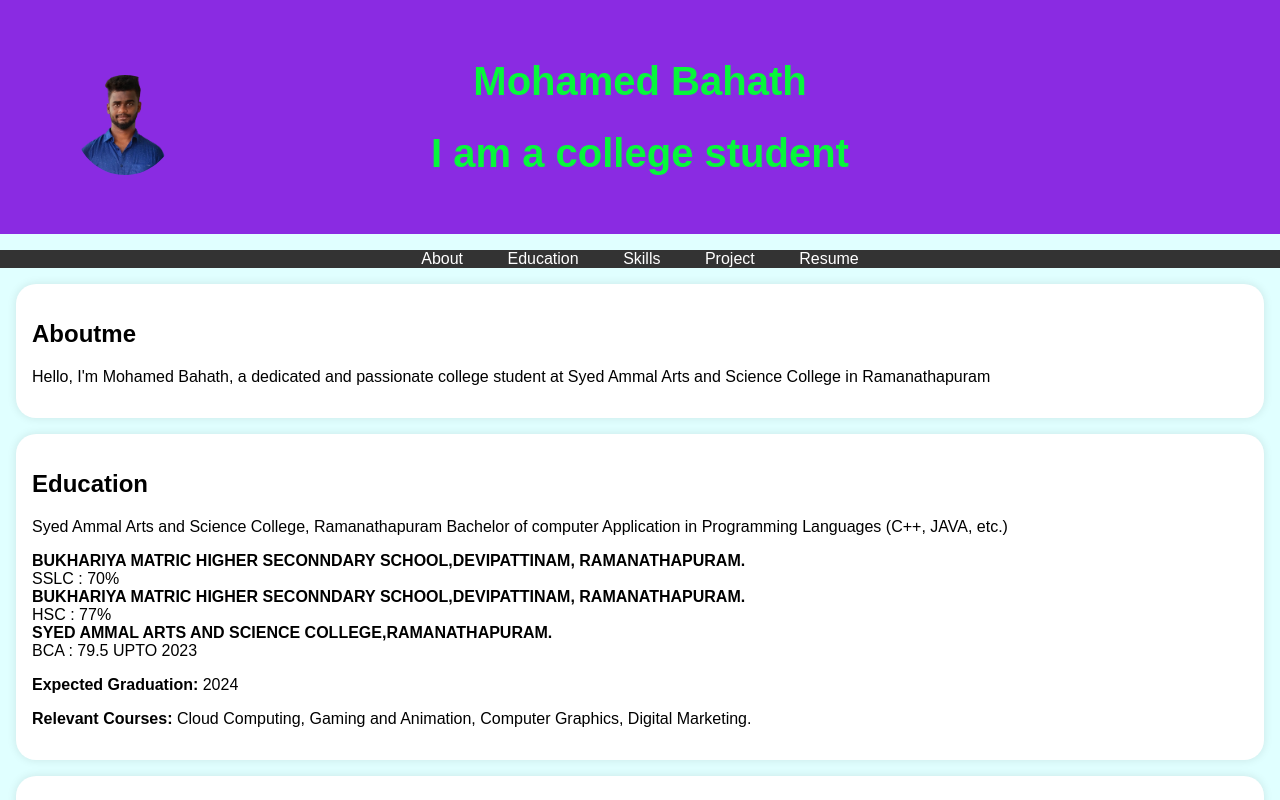
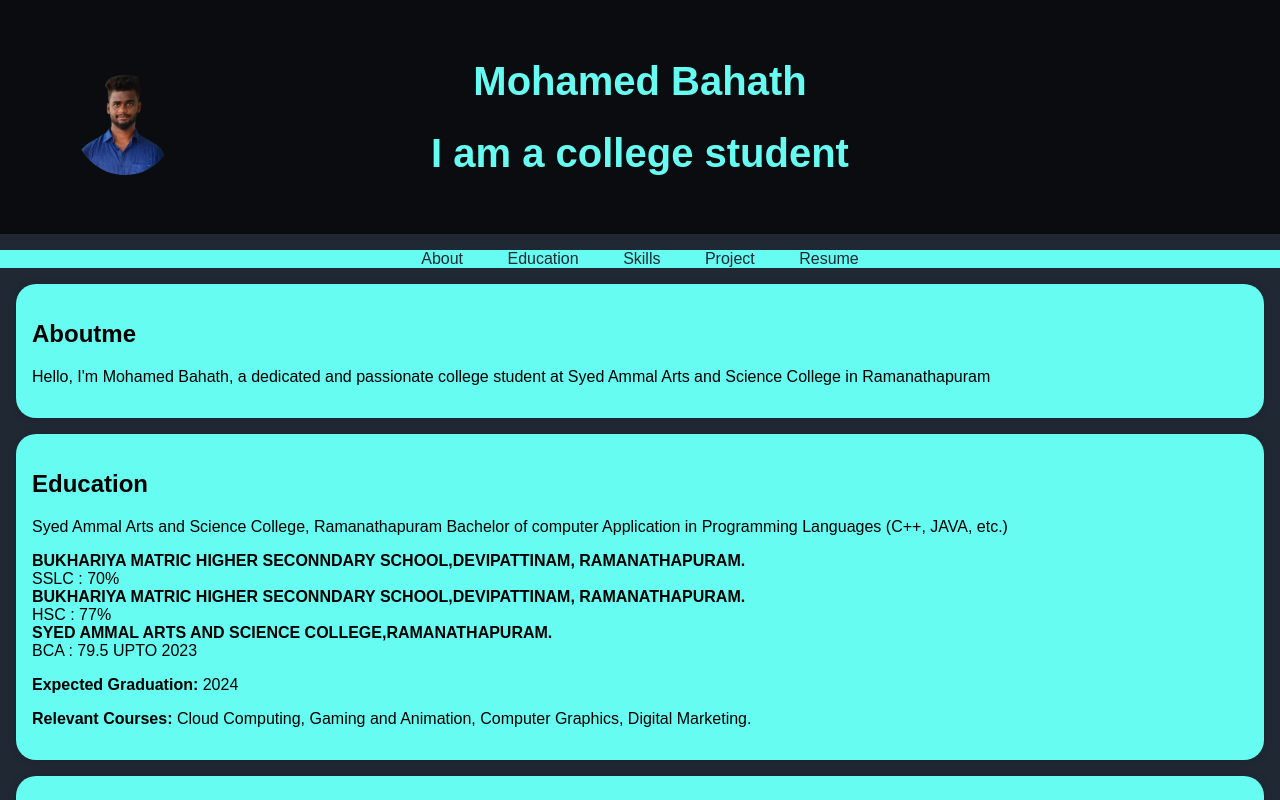
Before and after one commit to SMD-BAHATH/my-portfolio, a plain HTML site: page index.html in a window 1280 px wide. Shown: the top 800 px of the page. Drawn offline with Linux system fonts and the light colour scheme.

Commit message:
Update style.css

```diff
--- a/style.css
+++ b/style.css
@@ -2,12 +2,12 @@ body {
     font-family: Arial, sans-serif;
     margin: 0;
     padding: 0;
-    background-color:lightcyan;
+    background-color:#1F2833;
 }
 
 header {
-    background-color:blueviolet;
-    color: rgb(7, 247, 59);
+    background-color:#0B0C10;
+    color:#66FCF1;
     text-align: center;
     padding: 2rem 0;
     position: relative;
@@ -29,8 +29,8 @@ header {
 }
 
 nav {
-    background-color: #333;
-    color: #fff;
+    background-color: #66FCF1;
+    color: #45A29E;
     text-align: center;
 }
 
@@ -48,12 +48,12 @@ nav ul {
 
     nav ul li a {
         text-decoration: none;
-        color: #fff;
+        color: #1F2833;
 
     }
 
     .section-content {
-        background-color:#fff;
+        background-color:#66FCF1;
         padding: 2vh;
         margin: 1rem;
         border-radius: 20px;
@@ -62,8 +62,8 @@ nav ul {
     }
 
     .download-button {
-        background-color: #333;
-        color: #fff;
+        background-color: #45A29E;
+        color: #66FCF1;
         padding: 0.5rem 1rem;
         text-decoration: none;
         border-radius: 20px;
@@ -72,15 +72,15 @@ nav ul {
     }
 
     .download-button:hover{
-        background-color:aqua;
+        background-color:#1F2833;
 
     }
 
     footer{
         text-align: center;
         padding: 1rem 0;
-        background-color:blueviolet;
-        color:  rgb(7, 247, 59);
+        background-color:#0B0C10;
+        color: #66FCF1;
 
     }
 
```
